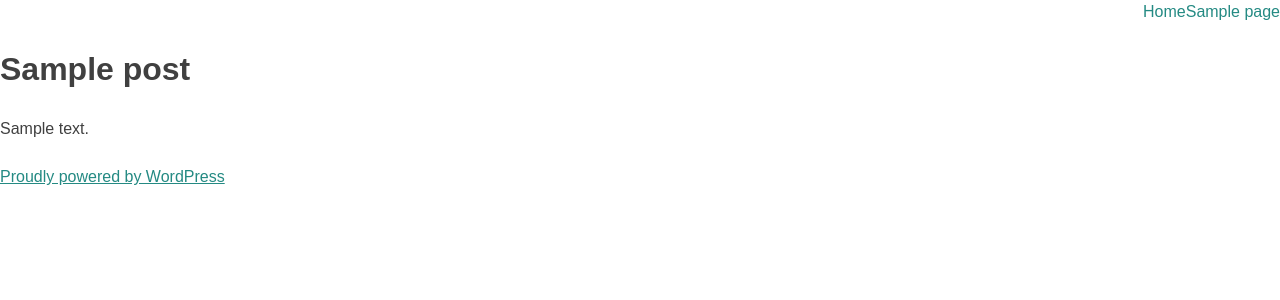
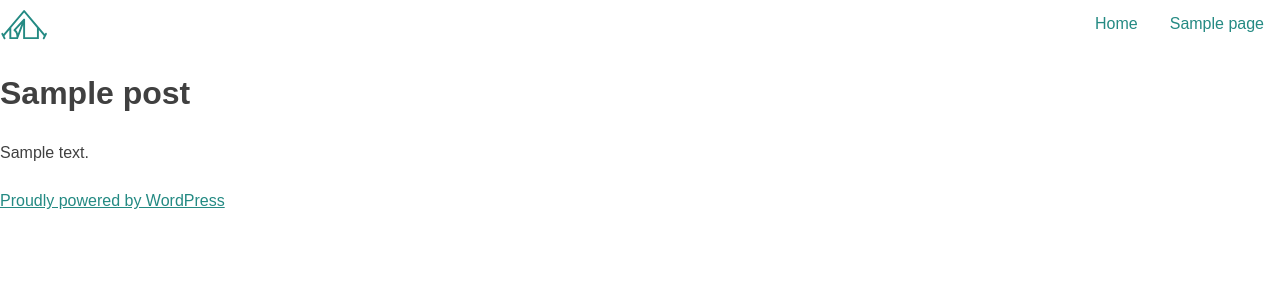
Before and after one commit to DCCA/inhabitent-wordpress, a WordPress theme: template themes/inhabitent-theme/front-page.php in a window 1280 px wide. Shown: the top 300 px of the page. Run offline with PHP 8.4 and a stand-in for WordPress, Linux system fonts and the light colour scheme; the site name, menu and one post (Sample post) are stand-ins, and other content is empty; some libraries are stand-ins or nearby versions.

Commit message:
add logo to the header for the page template

```diff
--- a/themes/inhabitent-theme/front-page.php
+++ b/themes/inhabitent-theme/front-page.php
@@ -19,5 +19,4 @@ get_header(); ?>
 		</main><!-- #main -->
 	</div><!-- #primary -->
 
-<?php get_sidebar(); ?>
 <?php get_footer(); ?>
--- a/themes/inhabitent-theme/header.php
+++ b/themes/inhabitent-theme/header.php
@@ -22,8 +22,9 @@
 
 			<header id="masthead" class="site-header" role="banner">
 				<div class="site-branding">
+					<a href="<?php echo esc_url( home_url( '/' ) ); ?>" class="inhabitent-site-logo"></a>
 					<h1 class="site-title screen-reader-text"><a href="<?php echo esc_url( home_url( '/' ) ); ?>" rel="home"><?php bloginfo( 'name' ); ?></a></h1>
-					<p class="site-description"><?php bloginfo( 'description' ); ?></p>
+					<p class="site-description screen-reader-text"><?php bloginfo( 'description' ); ?></p>
 				</div><!-- .site-branding -->
 
 				<nav id="site-navigation" class="main-navigation" role="navigation">
--- a/themes/inhabitent-theme/inc/extras.php
+++ b/themes/inhabitent-theme/inc/extras.php
@@ -45,3 +45,20 @@ function inhabitent_starter_set_url_logo(){
 	return get_home_url();
 }
 add_filter('login_headerurl','inhabitent_starter_set_url_logo');
+
+// Change the logo for the header
+function inhabitent_start_set_menu_logo(){
+	echo '
+	<style>
+	.site-branding .inhabitent-site-logo{
+		display: block;
+		background-image: url(' . get_template_directory_uri() . '/logos/inhabitent-logo-tent.svg);
+		background-position: center;
+		background-repeat: no-repeat;
+		background-size: contain;
+		height: 3rem;
+		width: 3rem;
+	}
+	</style>';
+}
+add_action('wp_head', 'inhabitent_start_set_menu_logo');
--- a/themes/inhabitent-theme/sass/_navigation.scss
+++ b/themes/inhabitent-theme/sass/_navigation.scss
@@ -61,11 +61,9 @@ a {
       a {
         width: 200px;
       }
-
       :hover > a,
       .focus > a {
       }
-
       a:hover,
       a.focus {
       }
@@ -79,7 +77,7 @@ a {
   li {
     float: left;
     position: relative;
-
+    padding: 0 1rem;
     &:hover > a,
     &.focus > a {
     }
@@ -113,7 +111,6 @@ a {
 .comment-navigation,
 .posts-navigation,
 .post-navigation {
-
   .site-main & {
     margin: 0 0 $base__space-unit;
     overflow: hidden;
--- a/themes/inhabitent-theme/style.css
+++ b/themes/inhabitent-theme/style.css
@@ -478,7 +478,8 @@ a {
       left: auto; }
   .main-navigation li {
     float: left;
-    position: relative; }
+    position: relative;
+    padding: 0 1rem; }
   .main-navigation a {
     display: block;
     text-decoration: none; }
```
Also changed, not shown: themes/inhabitent-theme/build/css/style.min.css, uploads/2020/02/cropped-logo-150x150.png (added), uploads/2020/02/cropped-logo-180x180.png (added), uploads/2020/02/cropped-logo-192x192.png (added), uploads/2020/02/cropped-logo-270x270.png (added), uploads/2020/02/cropped-logo-300x300.png (added), uploads/2020/02/cropped-logo-32x32.png (added), uploads/2020/02/cropped-logo.png (added), uploads/2020/02/logo-150x150.png (added), uploads/2020/02/logo.png (added), 1 other file. Lines whose indentation alone changed are shown as unchanged.
